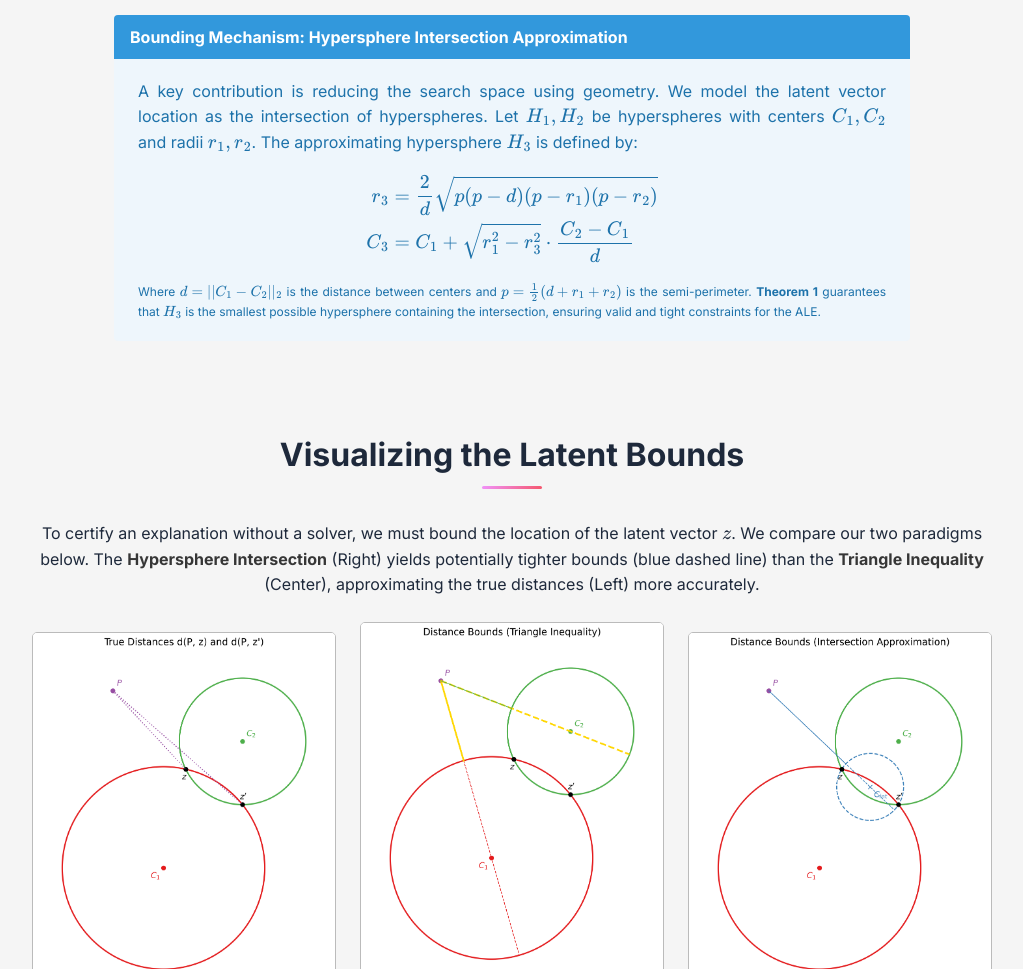
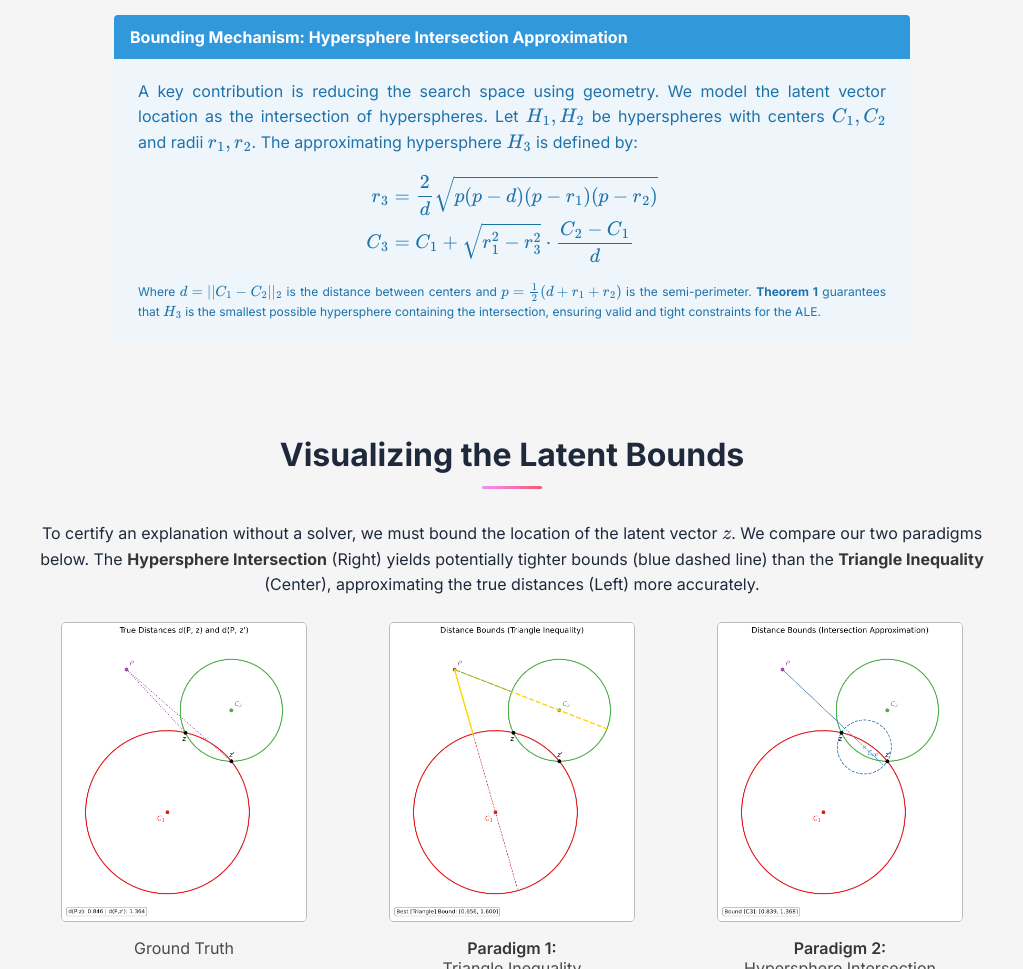
Before and after one commit to formal-ale/formal-ale.github.io, a plain HTML site: page index.html in a window 1280 px wide. Shown: the part 2513-3482 px from the top of the page, without its empty margins (128-1151 px from the left). Drawn offline with nearby package versions, Linux system fonts and the light colour scheme; some icons are missing.

Commit message:
horizontally aligned figures

```diff
--- a/index.html
+++ b/index.html
@@ -170,7 +170,7 @@
                  style="width: 100%; height: auto; max-width: 1000px; border-radius: 10px; box-shadow: 0 4px 8px rgba(0,0,0,0.1);">
         </div>
         <h2 class="subtitle has-text-centered" style="margin-top: 15px;">
-          <strong>Figure 1:</strong> Example of a top-1 explanation for a ProtoPNet with five prototypical parts for two classes.
+          <strong>Figure 1:</strong> Example of a top-$1$ explanation for a ProtoPNet with five prototypical parts for two classes.
           We propose <strong>ALEs</strong> to bridge the gap between Formal XAI and prototype-based learning.
         </h2>
       </div>
@@ -299,13 +299,13 @@
       </p>
     </div>
 
-    <div class="columns is-centered is-vcentered">
+    <div class="columns is-centered">
 
       <div class="column is-4 has-text-centered">
-        <figure class="image">
+        <figure class="image is-inline-block">
           <img src="static/images/geometric_figure_true.png"
                alt="True Distances Ground Truth"
-               style="border: 1px solid #bbb; border-radius: 5px; background: white;">
+               style="height: 300px; object-fit: contain; width: auto; border: 1px solid #bbb; border-radius: 5px; background: white;">
         </figure>
         <h4 class="subtitle is-6 mt-2">
           Ground Truth
@@ -317,10 +317,10 @@
       </div>
 
       <div class="column is-4 has-text-centered">
-        <figure class="image">
+        <figure class="image is-inline-block">
           <img src="static/images/geometric_figure_triangle.png"
                alt="Triangle Inequality Bounds"
-               style="border: 1px solid #bbb; border-radius: 5px; background: white;">
+               style="height: 300px; object-fit: contain; width: auto; border: 1px solid #bbb; border-radius: 5px; background: white;">
         </figure>
         <h4 class="subtitle is-6 mt-2">
           <strong>Paradigm 1:</strong><br>Triangle Inequality
@@ -332,11 +332,10 @@
       </div>
 
       <div class="column is-4 has-text-centered">
-        <figure class="image">
+        <figure class="image is-inline-block">
           <img src="static/images/geometric_figure_intersection.png"
                alt="Hypersphere Intersection Bounds"
-               style="border: 1px solid #bbb; border-radius: 5px; background: white;">
-               <!-- style="border: 2px solid #209cee; border-radius: 5px; background: white; box-shadow: 0 0 10px rgba(32, 156, 238, 0.3);"> -->
+               style="height: 300px; object-fit: contain; width: auto; border: 1px solid #bbb; border-radius: 5px; background: white;">
         </figure>
         <h4 class="subtitle is-6 mt-2">
           <strong>Paradigm 2:</strong><br>Hypersphere Intersection
@@ -347,11 +346,9 @@
         </p>
       </div>
 
-
-
     </div>
   </div>
-  </section>
+</section>
 
   <section class="section">
   <div class="container is-max-desktop">
@@ -359,8 +356,8 @@
     <div class="content has-text-justified">
       <p>
         We evaluated our approach on diverse datasets (CIFAR-10, MNIST, Oxford Flowers, etc.).
-        The table below summarizes the average explanation sizes. Note that <strong>Hypersphere Intersection</strong>
-        frequently yields more compact explanations or tighter bounds compared to the top-k heuristic.
+        The table below summarizes the average explanation sizes. Note that Spatial ALEs
+        frequently yields more compact explanations or tighter bounds compared to the top-$k$ heuristic.
       </p>
     </div>
 
@@ -424,8 +421,8 @@
   <div class="container is-max-desktop content">
     <h2 class="title">Acknowledgements</h2>
     <p>
-      This publication was made possible by the use of the <strong>FactoryIA supercomputer</strong>, financially supported by the Ile-De-France Regional Council[cite: 315].
-      This work was also supported by the <strong>SAIF project</strong>, funded by the "France 2030" government investment plan managed by the French National Research Agency, under the reference <strong>ANR-23-PEIA-0006</strong>[cite: 316].
+      This publication was made possible by the use of the <strong>FactoryIA supercomputer</strong>, financially supported by the Ile-De-France Regional Council.
+      This work was also supported by the <strong>SAIF project</strong>, funded by the "France 2030" government investment plan managed by the French National Research Agency, under the reference <strong>ANR-23-PEIA-0006</strong>.
     </p>
   </div>
   </section>
```
